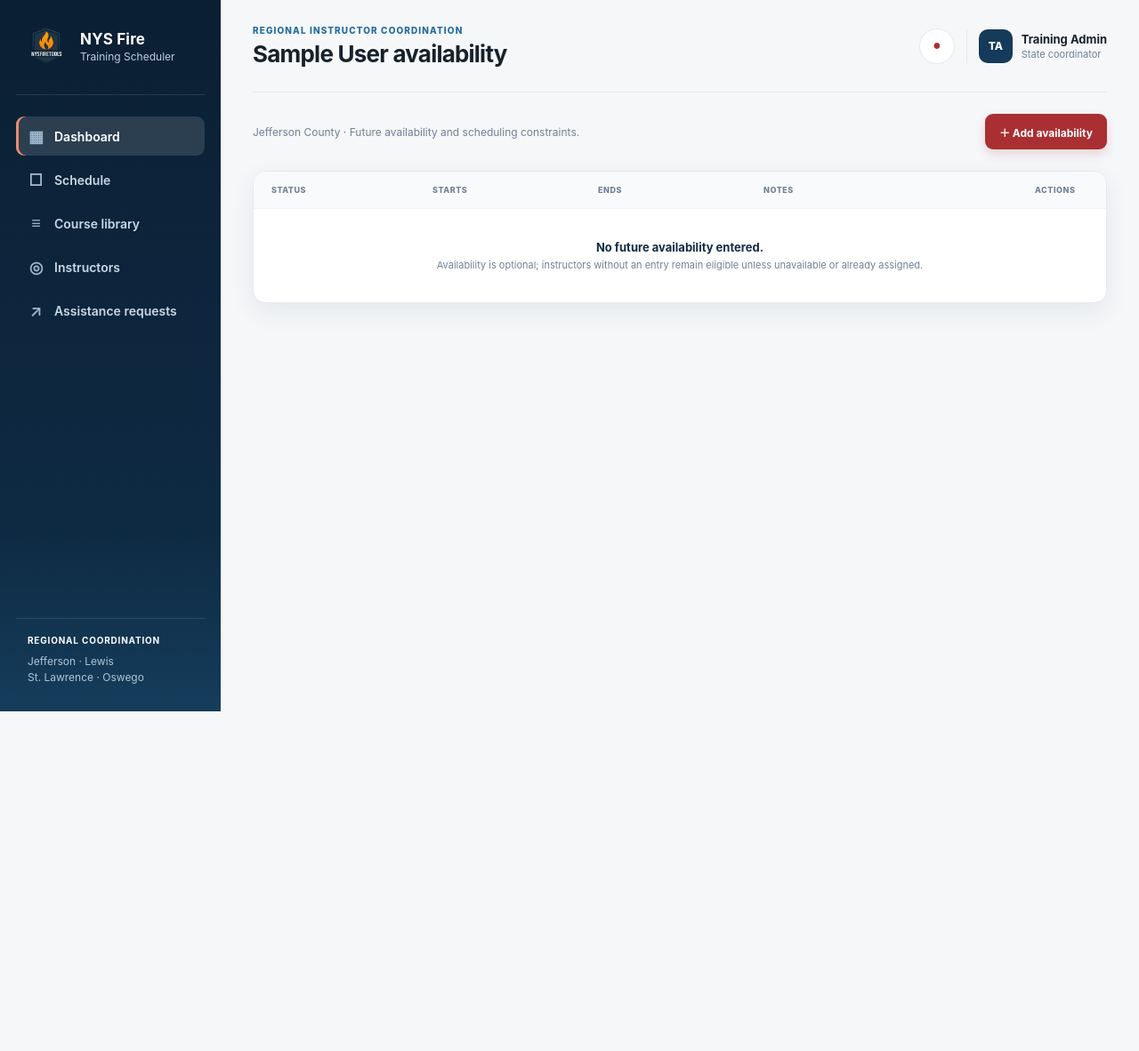
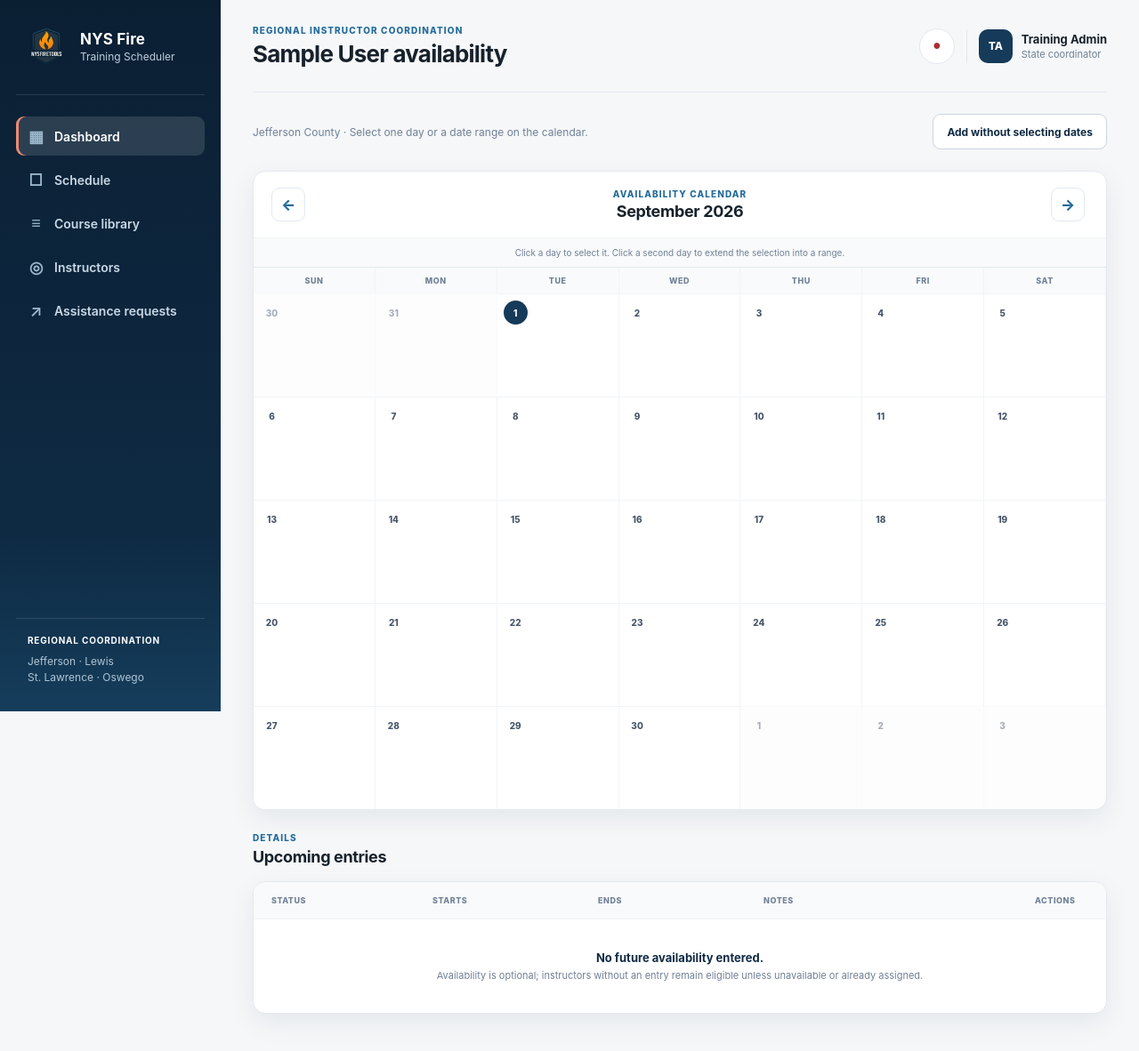
Before and after one commit to tz2327ny/scheduling.nysfiretools.com, a Django app: page /instructors/1/availability/ in a window 1280 px wide. Shown: the whole page at 89% size. Before the commit the page ends 800 px from the top, so only its background shows below. Run offline with Django 5.2, Linux system fonts and the light colour scheme; data comes from the database, SQL or seed files in the repository; tables that the repository leaves empty hold one stand-in row (values such as "Sample post").

Commit message:
Add calendar-based availability entry

```diff
--- a/scheduling/views.py
+++ b/scheduling/views.py
@@ -1,3 +1,6 @@
+import calendar
+from datetime import date, datetime, time, timedelta
+
 from django.contrib import messages
 from django.core.exceptions import PermissionDenied
 from django.db.models import Count, Min, Q
@@ -334,6 +337,53 @@ def instructor_availability(request, pk):
         Instructor.objects.select_related("home_organization"),
         pk=pk,
     )
+    try:
+        month_start = datetime.strptime(request.GET.get("month", ""), "%Y-%m").date()
+    except ValueError:
+        month_start = timezone.localdate().replace(day=1)
+    month_start = month_start.replace(day=1)
+    next_month = (month_start.replace(day=28) + timedelta(days=4)).replace(day=1)
+    previous_month = (month_start - timedelta(days=1)).replace(day=1)
+    current_timezone = timezone.get_current_timezone()
+    month_start_at = timezone.make_aware(
+        datetime.combine(month_start, time.min),
+        current_timezone,
+    )
+    next_month_at = timezone.make_aware(
+        datetime.combine(next_month, time.min),
+        current_timezone,
+    )
+    month_entries = list(
+        instructor.availability_blocks.filter(
+            starts_at__lt=next_month_at,
+            ends_at__gt=month_start_at,
+        )
+    )
+    calendar_weeks = []
+    for week in calendar.Calendar(firstweekday=6).monthdatescalendar(
+        month_start.year,
+        month_start.month,
+    ):
+        calendar_week = []
+        for calendar_date in week:
+            day_start = timezone.make_aware(
+                datetime.combine(calendar_date, time.min),
+                current_timezone,
+            )
+            day_end = day_start + timedelta(days=1)
+            calendar_week.append(
+                {
+                    "date": calendar_date,
+                    "in_month": calendar_date.month == month_start.month,
+                    "is_today": calendar_date == timezone.localdate(),
+                    "entries": [
+                        entry
+                        for entry in month_entries
+                        if entry.starts_at < day_end and entry.ends_at > day_start
+                    ],
+                }
+            )
+        calendar_weeks.append(calendar_week)
     entries = instructor.availability_blocks.filter(ends_at__gte=timezone.now())
     return render(
         request,
@@ -341,6 +391,10 @@ def instructor_availability(request, pk):
         {
             "instructor": instructor,
             "entries": entries,
+            "calendar_weeks": calendar_weeks,
+            "month_start": month_start,
+            "previous_month": previous_month,
+            "next_month": next_month,
             "can_manage": can_manage_instructor_availability(request.user, instructor),
         },
     )
@@ -351,6 +405,25 @@ def availability_create(request, pk):
     instructor = get_object_or_404(Instructor, pk=pk)
     require_instructor_availability_manager(request.user, instructor)
     entry = AvailabilityBlock(instructor=instructor)
+    selected_start = request.GET.get("start") or request.GET.get("date")
+    selected_end = request.GET.get("end") or selected_start
+    if selected_start:
+        try:
+            start_date = date.fromisoformat(selected_start)
+            end_date = date.fromisoformat(selected_end)
+            if end_date < start_date:
+                start_date, end_date = end_date, start_date
+            current_timezone = timezone.get_current_timezone()
+            entry.starts_at = timezone.make_aware(
+                datetime.combine(start_date, time(hour=8)),
+                current_timezone,
+            )
+            entry.ends_at = timezone.make_aware(
+                datetime.combine(end_date, time(hour=17)),
+                current_timezone,
+            )
+        except (TypeError, ValueError):
+            pass
     if request.method == "POST":
         form = AvailabilityBlockForm(request.POST, instance=entry)
         if form.is_valid():
--- a/static/css/app.css
+++ b/static/css/app.css
@@ -141,6 +141,33 @@ h2 { margin-bottom: 0; font-size: 18px; letter-spacing: -.02em; }
 .message { padding: 11px 14px; border: 1px solid #bddfce; border-radius: 9px; background: var(--green-100); color: var(--green-700); font-size: 12px; font-weight: 700; }
 .page-actions { min-height: 88px; display: flex; align-items: center; justify-content: space-between; gap: 20px; }
 .page-actions p { margin: 0; color: var(--slate-500); font-size: 12px; }
+.section-heading { display: flex; align-items: center; min-height: 72px; }
+.availability-calendar { overflow: hidden; margin-bottom: 8px; }
+.calendar-toolbar { display: grid; grid-template-columns: 42px 1fr 42px; align-items: center; gap: 14px; padding: 18px 20px; text-align: center; }
+.calendar-toolbar .eyebrow { margin-bottom: 3px; }
+.calendar-nav { width: 38px; height: 38px; display: grid; place-items: center; border: 1px solid var(--slate-200); border-radius: 9px; background: white; color: var(--blue-600); font-size: 17px; font-weight: 800; }
+.calendar-nav:hover { background: var(--slate-100); }
+.calendar-instructions { padding: 10px 20px; border-top: 1px solid var(--slate-100); background: #f8fafb; color: var(--slate-500); font-size: 10px; text-align: center; }
+.calendar-selection { display: flex; align-items: center; justify-content: space-between; gap: 16px; padding: 12px 20px; border-top: 1px solid #cbdfea; background: #edf6fb; color: #234d66; font-size: 11px; }
+.calendar-selection[hidden] { display: none; }
+.calendar-selection > span { display: flex; align-items: center; gap: 12px; }
+.text-button { padding: 0; border: 0; background: transparent; color: var(--blue-600); font-size: 10px; font-weight: 800; cursor: pointer; }
+.calendar-scroll { overflow-x: auto; border-top: 1px solid var(--slate-200); }
+.calendar-weekdays, .calendar-grid { min-width: 770px; display: grid; grid-template-columns: repeat(7, minmax(110px, 1fr)); }
+.calendar-weekdays span { padding: 9px; border-right: 1px solid var(--slate-100); background: #f8fafb; color: var(--slate-500); font-size: 9px; font-weight: 800; letter-spacing: .06em; text-align: center; text-transform: uppercase; }
+.availability-day { min-height: 116px; padding: 7px; border-top: 1px solid var(--slate-100); border-right: 1px solid var(--slate-100); background: white; transition: background-color .15s ease, box-shadow .15s ease; }
+.availability-day.outside-month { background: #fafbfc; opacity: .48; }
+.availability-day.selected-range { background: #edf6fb; }
+.availability-day.range-start, .availability-day.range-end { box-shadow: inset 0 0 0 2px var(--blue-600); }
+.calendar-day-select { width: 100%; padding: 0 0 6px; border: 0; background: transparent; color: var(--slate-700); text-align: left; cursor: pointer; }
+.calendar-day-select:disabled { cursor: default; }
+.calendar-day-select span { width: 27px; height: 27px; display: grid; place-items: center; border-radius: 50%; font-size: 10px; font-weight: 800; }
+.availability-day.today .calendar-day-select span { background: var(--navy-800); color: white; }
+.calendar-entries { display: grid; gap: 4px; }
+.calendar-entry { overflow: hidden; padding: 5px 6px; border-radius: 5px; font-size: 8px; font-weight: 800; line-height: 1.2; text-overflow: ellipsis; white-space: nowrap; }
+.calendar-entry.available { background: var(--green-100); color: var(--green-700); }
+.calendar-entry.tentative { background: var(--amber-100); color: var(--amber-700); }
+.calendar-entry.unavailable { background: var(--red-100); color: var(--red-700); }
 .filter-bar { display: flex; align-items: flex-end; gap: 12px; margin-bottom: 16px; padding: 14px 16px; border: 1px solid var(--slate-200); border-radius: 12px; background: white; }
 .filter-bar label { min-width: 190px; color: var(--slate-700); font-size: 10px; font-weight: 800; text-transform: uppercase; letter-spacing: .04em; }
 .filter-bar select { width: 100%; height: 39px; margin-top: 6px; padding: 0 34px 0 10px; border: 1px solid var(--slate-300); border-radius: 8px; background: white; color: var(--slate-950); font-size: 12px; text-transform: none; letter-spacing: 0; }
@@ -260,6 +287,8 @@ h2 { margin-bottom: 0; font-size: 18px; letter-spacing: -.02em; }
   .training-row { grid-template-columns: 42px minmax(0, 1fr); padding: 14px; }
   .staffing-state { grid-column: 2; text-align: left; }
   .page-actions, .detail-hero { align-items: flex-start; flex-direction: column; padding: 18px 0; }
+  .calendar-selection { align-items: stretch; flex-direction: column; }
+  .calendar-selection > span { justify-content: space-between; }
   .filter-bar { align-items: stretch; flex-direction: column; }
   .filter-bar label { min-width: 0; }
   .card-grid { grid-template-columns: 1fr; }
--- /dev/null
+++ b/static/js/availability-calendar.js
@@ -0,0 +1,63 @@
+(() => {
+  const calendar = document.querySelector("[data-availability-calendar]");
+  if (!calendar) return;
+
+  const dayButtons = [...calendar.querySelectorAll("[data-calendar-date]:not([disabled])")];
+  const cells = [...calendar.querySelectorAll("[data-calendar-cell]")];
+  const selection = calendar.querySelector("[data-availability-selection]");
+  const selectionLabel = calendar.querySelector("[data-selection-label]");
+  const addLink = calendar.querySelector("[data-add-link]");
+  const clearButton = calendar.querySelector("[data-clear-selection]");
+  if (!selection || !selectionLabel || !addLink || !clearButton) return;
+
+  let startDate = null;
+  let endDate = null;
+
+  const readableDate = (isoDate) => new Date(`${isoDate}T12:00:00`).toLocaleDateString(
+    undefined,
+    { month: "short", day: "numeric", year: "numeric" },
+  );
+
+  const paintSelection = () => {
+    cells.forEach((cell) => {
+      const date = cell.dataset.calendarCell;
+      cell.classList.toggle(
+        "selected-range",
+        Boolean(startDate && endDate && date >= startDate && date <= endDate),
+      );
+      cell.classList.toggle("range-start", date === startDate);
+      cell.classList.toggle("range-end", date === endDate);
+    });
+
+    if (!startDate || !endDate) {
+      selection.hidden = true;
+      return;
+    }
+    selection.hidden = false;
+    selectionLabel.textContent = startDate === endDate
+      ? readableDate(startDate)
+      : `${readableDate(startDate)} – ${readableDate(endDate)}`;
+    const baseUrl = addLink.dataset.baseUrl;
+    addLink.href = `${baseUrl}?start=${encodeURIComponent(startDate)}&end=${encodeURIComponent(endDate)}`;
+  };
+
+  dayButtons.forEach((button) => {
+    button.addEventListener("click", () => {
+      const selectedDate = button.dataset.calendarDate;
+      if (!startDate || (startDate !== endDate)) {
+        startDate = selectedDate;
+        endDate = selectedDate;
+      } else {
+        startDate = startDate < selectedDate ? startDate : selectedDate;
+        endDate = endDate > selectedDate ? endDate : selectedDate;
+      }
+      paintSelection();
+    });
+  });
+
+  clearButton.addEventListener("click", () => {
+    startDate = null;
+    endDate = null;
+    paintSelection();
+  });
+})();
--- a/templates/base.html
+++ b/templates/base.html
@@ -55,5 +55,6 @@
       {% block content %}{% endblock %}
     </main>
   </div>
+  {% block extra_scripts %}{% endblock %}
 </body>
 </html>
--- a/templates/scheduling/availability_list.html
+++ b/templates/scheduling/availability_list.html
@@ -1,14 +1,50 @@
 {% extends 'base.html' %}
+{% load static %}
 
 {% block title %}{{ instructor.full_name }} Availability · NYS Fire{% endblock %}
 {% block page_title %}{{ instructor.full_name }} availability{% endblock %}
 
 {% block content %}
 <section class="page-actions">
-  <p>{{ instructor.home_organization.name }} · Future availability and scheduling constraints.</p>
-  {% if can_manage %}<a class="button primary" href="{% url 'availability_create' instructor.pk %}">＋ Add availability</a>{% endif %}
+  <p>{{ instructor.home_organization.name }} · Select one day or a date range on the calendar.</p>
+  {% if can_manage %}<a class="button secondary" href="{% url 'availability_create' instructor.pk %}">Add without selecting dates</a>{% endif %}
 </section>
 
+<section class="panel availability-calendar" data-availability-calendar>
+  <div class="calendar-toolbar">
+    <a class="calendar-nav" href="?month={{ previous_month|date:'Y-m' }}" aria-label="Previous month">←</a>
+    <div><p class="eyebrow">Availability calendar</p><h2>{{ month_start|date:"F Y" }}</h2></div>
+    <a class="calendar-nav" href="?month={{ next_month|date:'Y-m' }}" aria-label="Next month">→</a>
+  </div>
+  {% if can_manage %}
+  <div class="calendar-instructions">Click a day to select it. Click a second day to extend the selection into a range.</div>
+  <div class="calendar-selection" data-availability-selection hidden>
+    <strong data-selection-label></strong>
+    <span><button class="text-button" type="button" data-clear-selection>Clear</button><a class="button primary" data-add-link data-base-url="{% url 'availability_create' instructor.pk %}" href="{% url 'availability_create' instructor.pk %}">Fill availability</a></span>
+  </div>
+  {% endif %}
+  <div class="calendar-scroll">
+    <div class="calendar-weekdays" aria-hidden="true">
+      <span>Sun</span><span>Mon</span><span>Tue</span><span>Wed</span><span>Thu</span><span>Fri</span><span>Sat</span>
+    </div>
+    <div class="calendar-grid">
+      {% for week in calendar_weeks %}
+        {% for day in week %}
+        <div class="availability-day {% if not day.in_month %}outside-month{% endif %} {% if day.is_today %}today{% endif %}" data-calendar-cell="{{ day.date|date:'Y-m-d' }}">
+          <button class="calendar-day-select" type="button" data-calendar-date="{{ day.date|date:'Y-m-d' }}" {% if not can_manage or not day.in_month %}disabled{% endif %}><span>{{ day.date.day }}</span></button>
+          <div class="calendar-entries">
+            {% for entry in day.entries %}
+              {% if can_manage %}<a class="calendar-entry {{ entry.status }}" href="{% url 'availability_edit' instructor.pk entry.pk %}">{{ entry.get_status_display }}</a>{% else %}<span class="calendar-entry {{ entry.status }}">{{ entry.get_status_display }}</span>{% endif %}
+            {% endfor %}
+          </div>
+        </div>
+        {% endfor %}
+      {% endfor %}
+    </div>
+  </div>
+</section>
+
+<div class="section-heading"><div><p class="eyebrow">Details</p><h2>Upcoming entries</h2></div></div>
 <section class="panel table-panel">
   <div class="data-table availability-table" role="table" aria-label="Instructor availability">
     <div class="data-row data-head" role="row">
@@ -26,3 +62,5 @@
   </div>
 </section>
 {% endblock %}
+
+{% block extra_scripts %}<script src="{% static 'js/availability-calendar.js' %}" defer></script>{% endblock %}
```
Also changed, not shown: scheduling/tests.py (+41 -0 lines).
